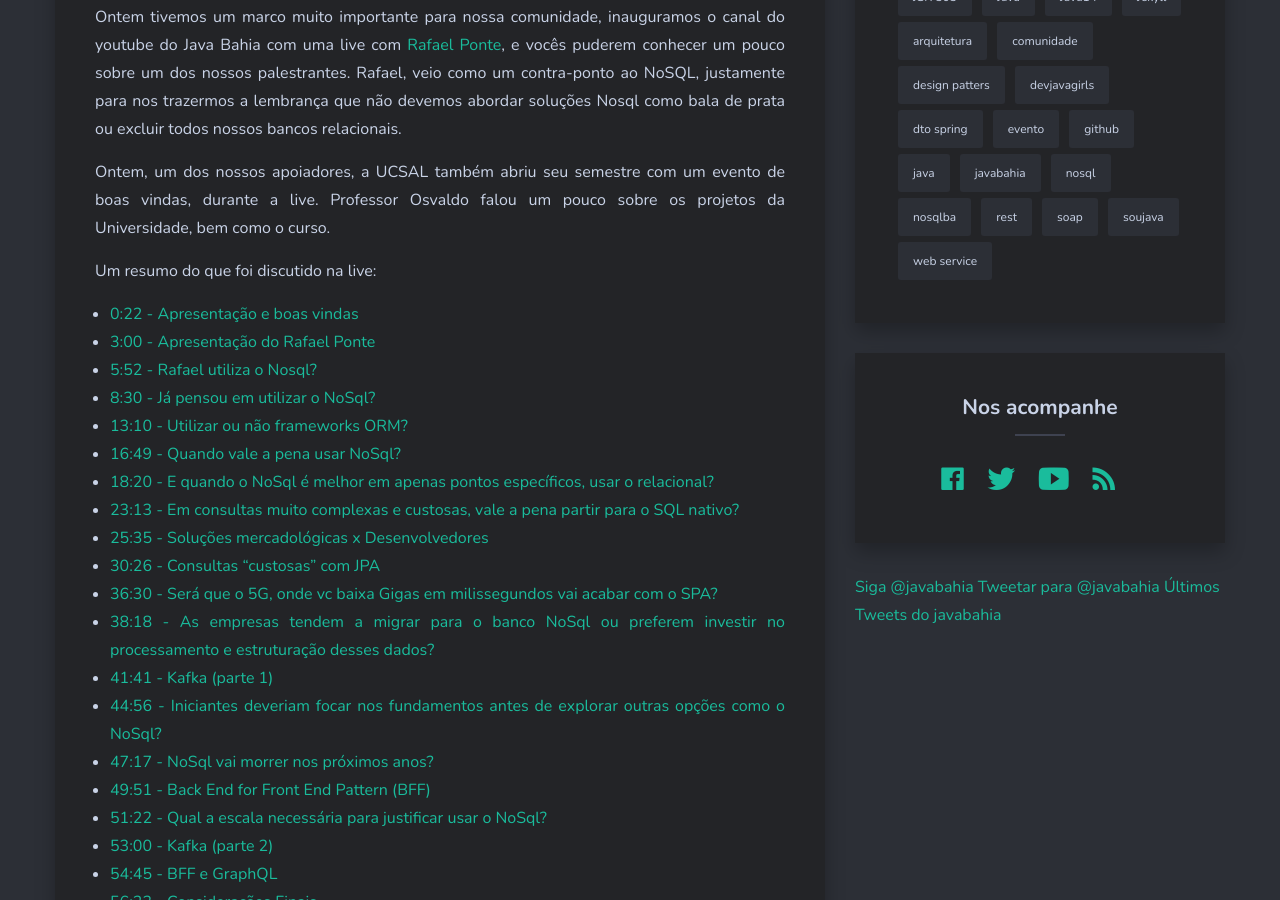
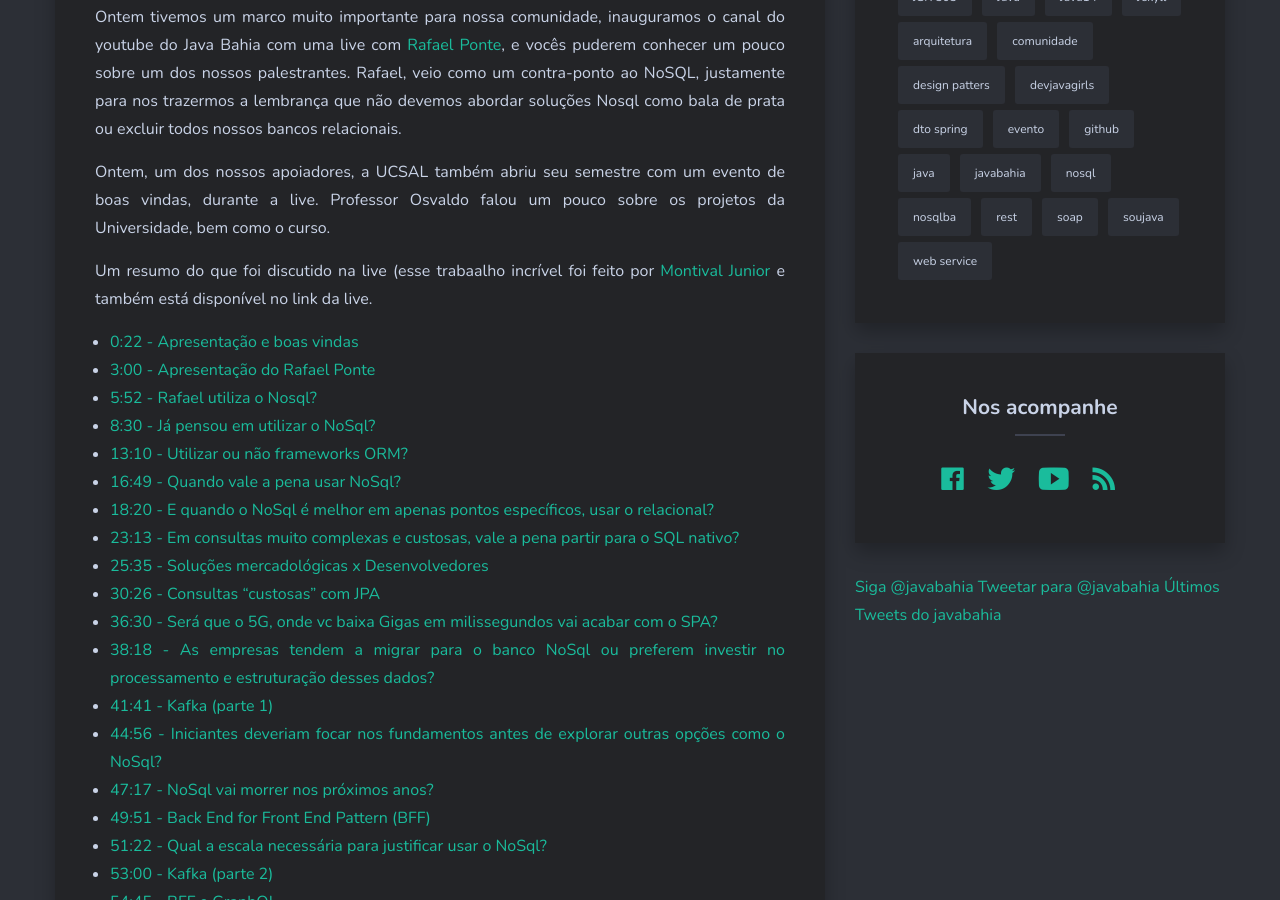
Before and after one commit to javabahia/javabahia.github.io, a Jekyll site: the page built from _posts/2020-08-13-review-esquenta-01-nosqlba-2020.md, in a window 1280 px wide and 900 px high, scrolled down 1421 px. Built offline with Jekyll 4.4.1, drawn with Linux system fonts in a browser that asks for light colours; nearby versions of some CDN libraries; comment, search, counter and statistics services are not loaded.

Commit message:
Update 2020-08-13-review-esquenta-01-nosqlba-2020.md

```diff
--- a/_posts/2020-08-13-review-esquenta-01-nosqlba-2020.md
+++ b/_posts/2020-08-13-review-esquenta-01-nosqlba-2020.md
@@ -13,7 +13,7 @@
 
 Ontem, um dos nossos apoiadores, a UCSAL também abriu seu semestre com um evento de boas vindas, durante a live. Professor Osvaldo falou um pouco sobre os projetos da Universidade, bem como o curso.
 
-Um resumo do que foi discutido na live:
+Um resumo do que foi discutido na live (esse trabaalho incrível foi feito por [Montival Junior](https://www.linkedin.com/in/montivaljunior){:target="\_blank"} e também está disponível no link da live.
 
 - [0:22 - Apresentação e boas vindas](https://www.youtube.com/watch?v=G0nViPCrE_o&t=22s)
 - [3:00 - Apresentação do Rafael Ponte](https://www.youtube.com/watch?v=G0nViPCrE_o&t=180s)
```
